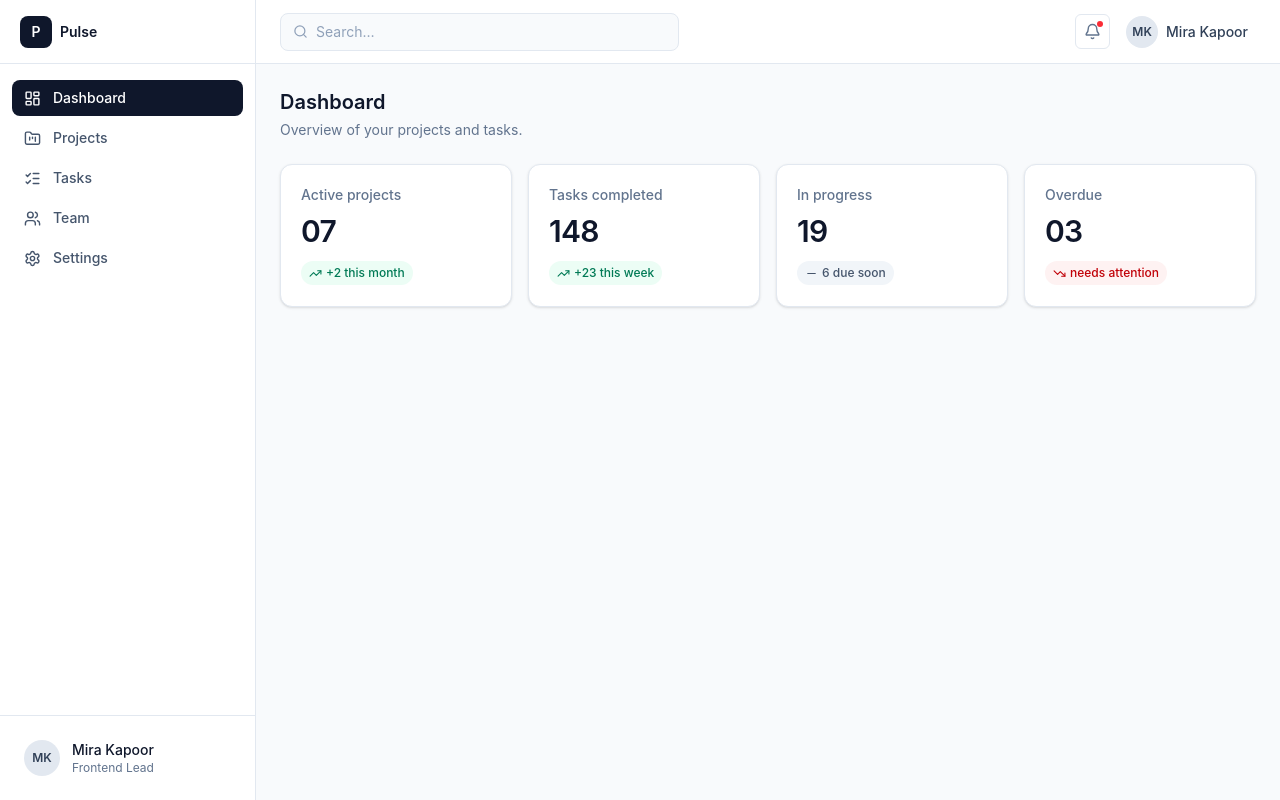
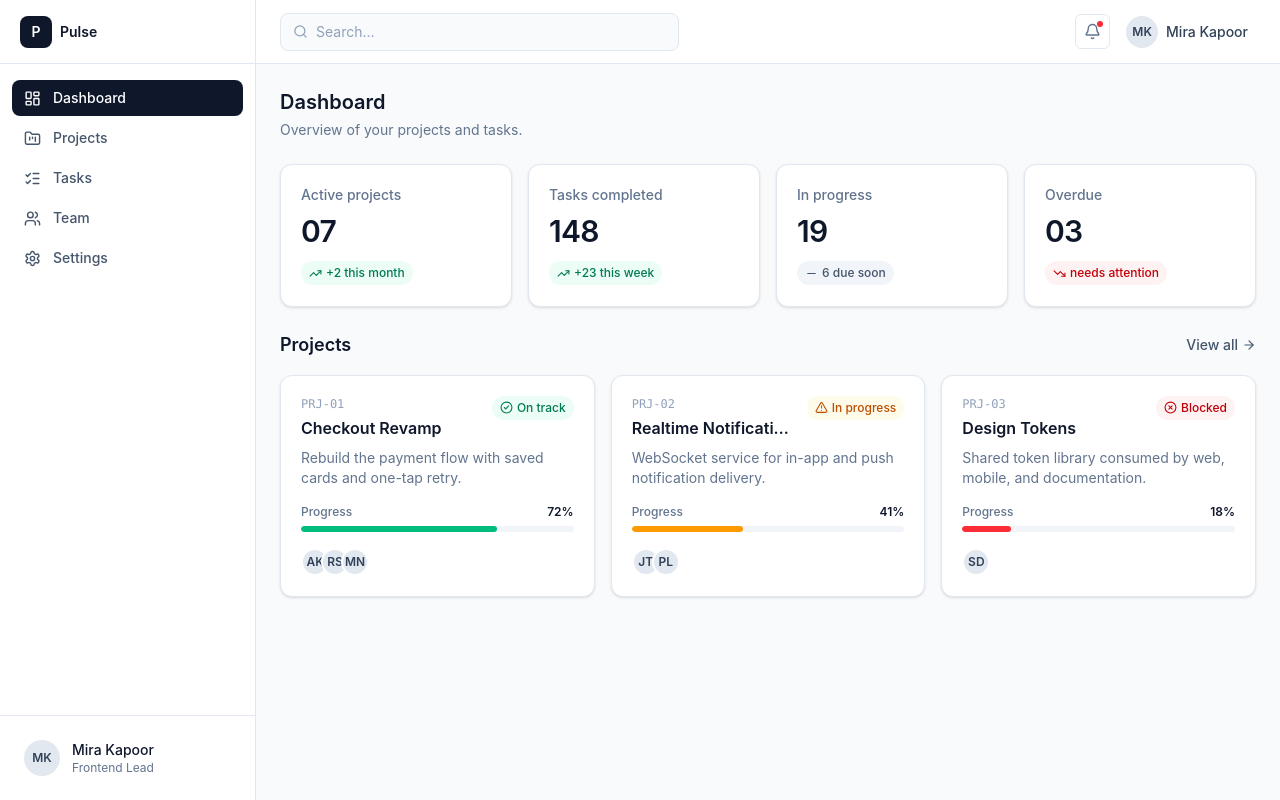
Before and after one commit to duttaanirban/Nexa, a React app in the folder Frontend/: page / in a window 1280 px wide. Built offline with nearby package versions, Linux system fonts and the light colour scheme; the HTML template or start-up script is replaced by a standard one.

Commit message:
feat: add project dashboard section

```diff
--- /dev/null
+++ b/Frontend/src/components/dashboard/ProjectCard.jsx
@@ -0,0 +1,127 @@
+import { CheckCircle2, AlertTriangle, XCircle, Circle, Info } from "lucide-react";
+
+/**
+ * Maps a project's `variant` to its status badge + progress bar
+ * treatment. Icon + text (not color alone) carries the status
+ * meaning, matching the pattern used in StatCard.
+ */
+const VARIANT_STYLES = {
+  success: {
+    icon: CheckCircle2,
+    badgeClass: "bg-emerald-50 text-emerald-700",
+    barClass: "bg-emerald-500",
+  },
+  warning: {
+    icon: AlertTriangle,
+    badgeClass: "bg-amber-50 text-amber-700",
+    barClass: "bg-amber-500",
+  },
+  danger: {
+    icon: XCircle,
+    badgeClass: "bg-red-50 text-red-700",
+    barClass: "bg-red-500",
+  },
+  info: {
+    icon: Info,
+    badgeClass: "bg-blue-50 text-blue-700",
+    barClass: "bg-blue-500",
+  },
+  neutral: {
+    icon: Circle,
+    badgeClass: "bg-slate-100 text-slate-600",
+    barClass: "bg-slate-400",
+  },
+};
+
+/**
+ * ProjectCard
+ *
+ * Renders a single project summary. Fully driven by the `project`
+ * prop — no project-specific colors are hardcoded, only the visual
+ * mapping for each `variant`.
+ *
+ * Props:
+ * - project: {
+ *     id: string           — e.g. "PRJ-01"
+ *     name: string
+ *     description: string
+ *     progress: number     — 0–100
+ *     status: string       — e.g. "On track"
+ *     variant: "success" | "warning" | "danger" | "info" | "neutral"
+ *     team: string[]       — member initials, e.g. ["AK", "RS"]
+ *   }
+ *
+ * Usage:
+ *   import { PROJECTS } from "../data/mockdata";
+ *   {PROJECTS.map((project) => <ProjectCard key={project.id} project={project} />)}
+ */
+export default function ProjectCard({ project }) {
+  const { id, name, description, progress, status, variant = "neutral", team = [] } = project;
+  const { icon: StatusIcon, badgeClass, barClass } =
+    VARIANT_STYLES[variant] ?? VARIANT_STYLES.neutral;
+
+  const clampedProgress = Math.min(100, Math.max(0, progress ?? 0));
+
+  return (
+    <div
+      className="rounded-xl border border-slate-200 bg-white p-4 shadow-sm transition-shadow hover:shadow-md sm:p-5"
+      role="group"
+      aria-label={name}
+    >
+      <div className="flex items-start justify-between gap-3">
+        <div className="min-w-0">
+          <p className="font-mono text-xs text-slate-400">{id}</p>
+          <h3 className="mt-1 truncate text-base font-semibold text-slate-900">
+            {name}
+          </h3>
+        </div>
+
+        <span
+          className={`inline-flex shrink-0 items-center gap-1 rounded-full px-2 py-1 text-xs font-medium ${badgeClass}`}
+        >
+          <StatusIcon size={13} aria-hidden="true" />
+          {status}
+        </span>
+      </div>
+
+      <p className="mt-2 line-clamp-2 text-sm text-slate-500">{description}</p>
+
+      <div className="mt-4">
+        <div className="flex items-center justify-between text-xs">
+          <span className="font-medium text-slate-500">Progress</span>
+          <span className="font-semibold text-slate-900">{clampedProgress}%</span>
+        </div>
+        <div
+          className="mt-1.5 h-1.5 w-full overflow-hidden rounded-full bg-slate-100"
+          role="progressbar"
+          aria-label={`${name} progress`}
+          aria-valuenow={clampedProgress}
+          aria-valuemin={0}
+          aria-valuemax={100}
+        >
+          <div
+            className={`h-full rounded-full ${barClass}`}
+            style={{ width: `${clampedProgress}%` }}
+          />
+        </div>
+      </div>
+
+      {team.length > 0 && (
+        <div
+          className="mt-4 flex -space-x-2"
+          role="group"
+          aria-label="Team members"
+        >
+          {team.map((initials, index) => (
+            <div
+              key={`${id}-${initials}-${index}`}
+              className="flex h-7 w-7 items-center justify-center rounded-full border-2 border-white bg-slate-200 text-xs font-semibold text-slate-700"
+            >
+              {initials}
+            </div>
+          ))}
+        </div>
+      )}
+    </div>
+  );
+}
--- /dev/null
+++ b/Frontend/src/components/dashboard/ProjectSection.jsx
@@ -0,0 +1,72 @@
+import { FolderKanban, ArrowRight } from "lucide-react";
+import ProjectCard from "./ProjectCard.jsx";
+
+/**
+ * ProjectSection
+ *
+ * Section wrapper for the dashboard's project grid. Owns only the
+ * heading, "View all" action, empty state, and responsive grid.
+ *
+ * Props:
+ * - projects: Array<{ id: string, ... }>
+ *   Shape matches ProjectCard's `project` prop.
+ *
+ * Usage:
+ *   import { PROJECTS } from "../../data/mockData";
+ *   <ProjectSection projects={PROJECTS} />
+ */
+export default function ProjectSection({ projects = [] }) {
+  return (
+    <section
+      aria-labelledby="projects-heading"
+      className="flex flex-col gap-4"
+    >
+      <div className="flex items-center justify-between">
+        <h2
+          id="projects-heading"
+          className="text-lg font-semibold text-slate-900"
+        >
+          Projects
+        </h2>
+
+        <button
+          type="button"
+          className="inline-flex items-center gap-1 text-sm font-medium text-slate-600 transition-colors hover:text-slate-900 focus-visible:outline focus-visible:outline-2 focus-visible:outline-offset-2 focus-visible:outline-slate-400"
+          aria-label="View all projects"
+        >
+          View all
+          <ArrowRight size={14} aria-hidden="true" />
+        </button>
+      </div>
+
+      {projects.length === 0 ? (
+        <div className="flex flex-col items-center justify-center gap-3 rounded-xl border border-dashed border-slate-300 bg-white px-6 py-12 text-center">
+          <div className="flex h-10 w-10 items-center justify-center rounded-full bg-slate-100">
+            <FolderKanban
+              size={18}
+              className="text-slate-400"
+              aria-hidden="true"
+            />
+          </div>
+
+          <p className="text-sm font-medium text-slate-700">
+            No projects yet
+          </p>
+
+          <p className="max-w-sm text-sm text-slate-500">
+            Projects you create or get added to will show up here.
+          </p>
+        </div>
+      ) : (
+        <div className="grid grid-cols-1 gap-4 md:grid-cols-2 lg:grid-cols-3">
+          {projects.map((project) => (
+            <ProjectCard
+              key={project.id}
+              project={project}
+            />
+          ))}
+        </div>
+      )}
+    </section>
+  );
+}
--- a/Frontend/src/pages/Dashboard.jsx
+++ b/Frontend/src/pages/Dashboard.jsx
@@ -1,5 +1,6 @@
-import { STATS } from "../data/mockData.js";
+import { PROJECTS, STATS } from "../data/mockData.js";
 import StatsGrid from "../components/dashboard/Statsgrid.jsx";
+import ProjectSection from "../components/dashboard/ProjectSection";
 
 /**
  * Dashboard
@@ -24,6 +25,8 @@ export default function Dashboard() {
       </div>
 
       <StatsGrid stats={STATS} />
+
+      <ProjectSection projects={PROJECTS} />
     </div>
   );
 }
```
